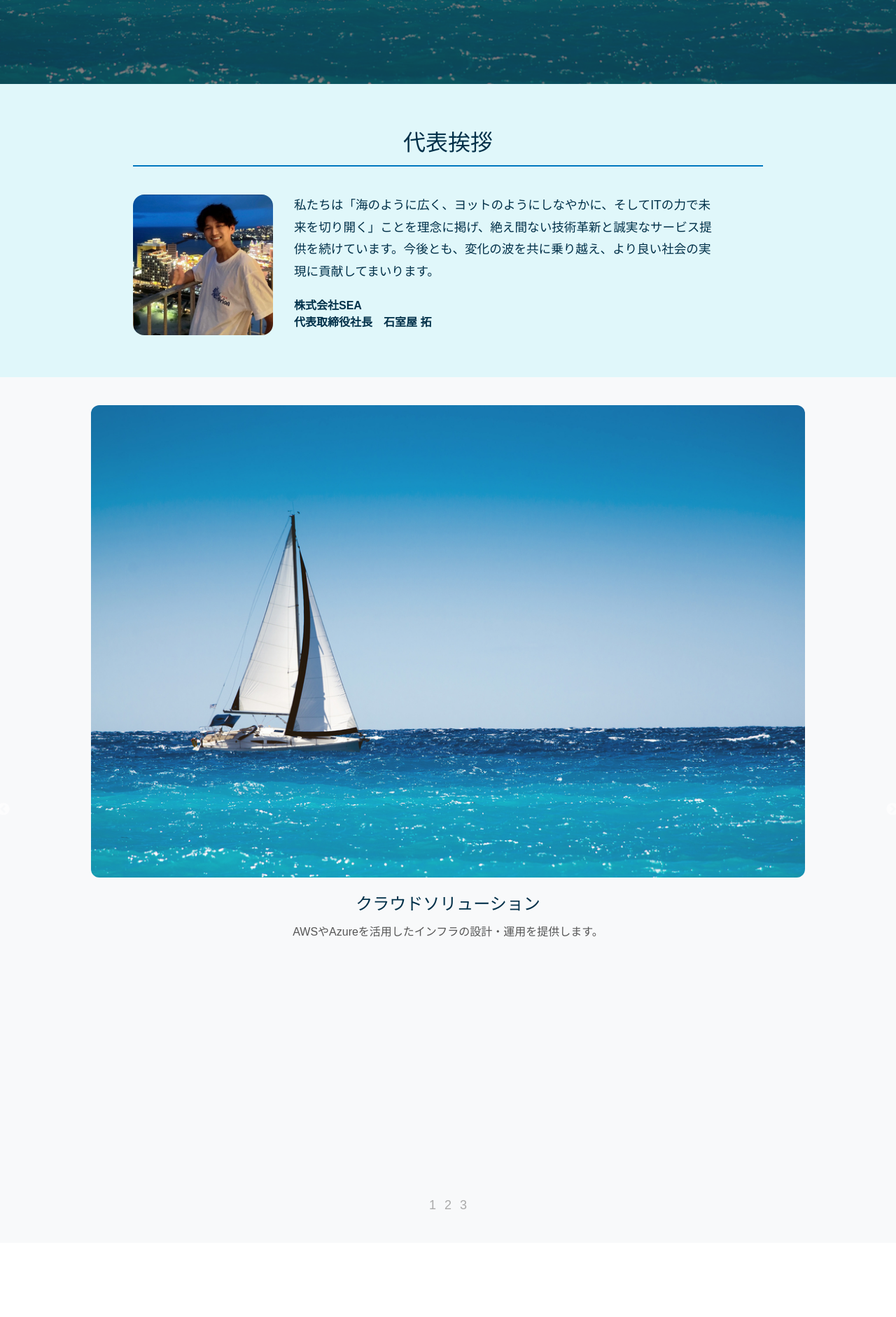
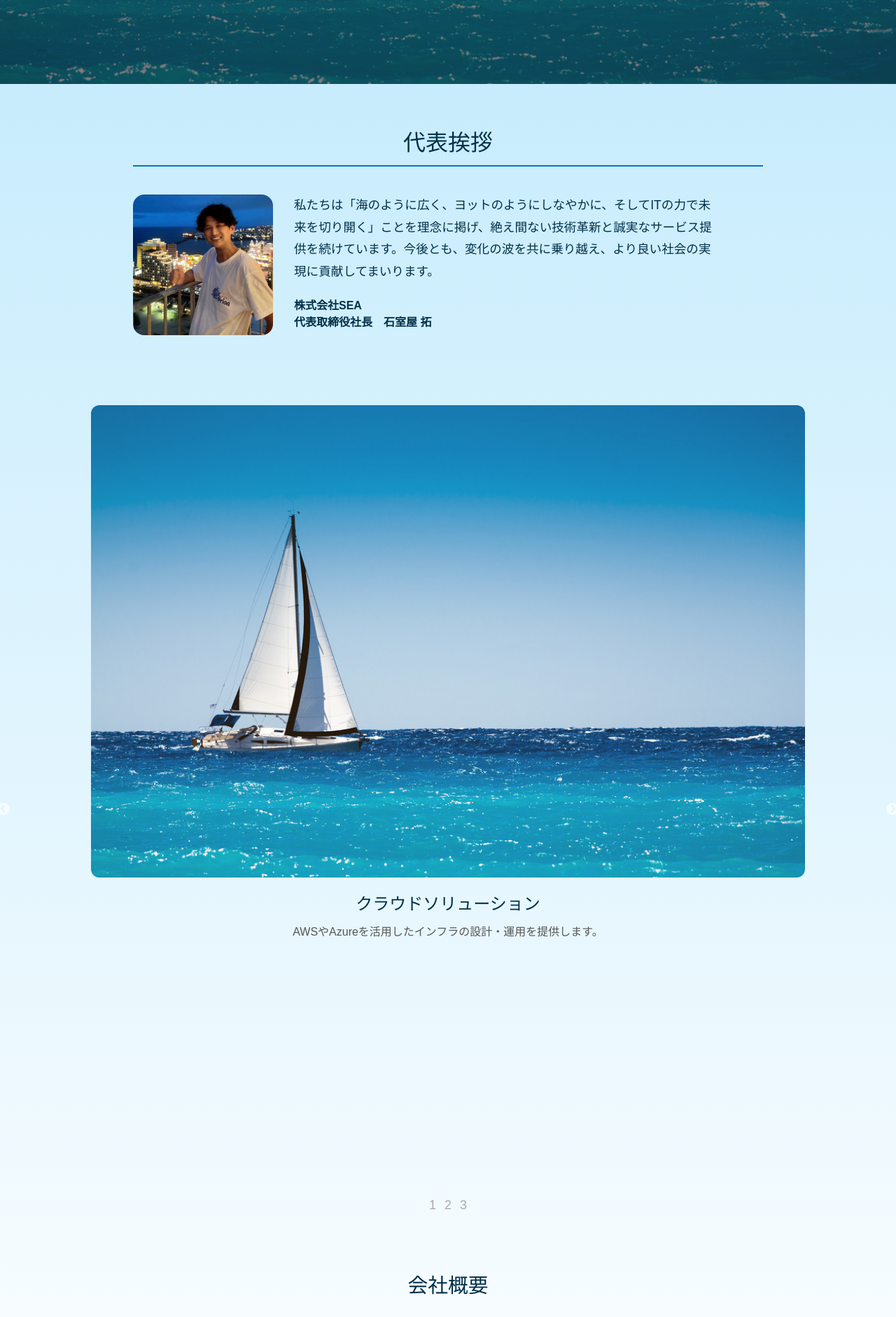
Before and after one commit to sea-four/-SEA-Corporate-Site, a Next.js app: page /stub in a window 1280 px wide. Shown: the part 680-2562 px from the top of the page at 70% size. Before the commit the page ends 2456 px from the top, so only its background shows below. Built offline with nearby package versions, Linux system fonts and the light colour scheme.

Commit message:
スタイル修正とlogoアップ

```diff
--- a/src/app/stub/page.tsx
+++ b/src/app/stub/page.tsx
@@ -1,4 +1,5 @@
 import CEOMessage from "@/components/CEOMessage/CEOMessage";
+import CompanyProfile from "@/components/CompanyProfile/CompanyProfile";
 import Hero from "@/components/Hero/Hero";
 import BusinessSlider from "@/components/Slider/BusinessSlider";
 import { IMAGE_PASH } from "@/consts/common/imagePass";
@@ -14,6 +15,7 @@ export default function Stub() {
         />
         <CEOMessage />
         <BusinessSlider />
+        <CompanyProfile />
       </main>
     </>
   );
--- a/src/components/CEOMessage/CEOMessage.module.css
+++ b/src/components/CEOMessage/CEOMessage.module.css
@@ -1,5 +1,4 @@
 .ceoMessage {
-  background-color: #e0f7fa;
   padding: 60px 20px;
   color: #003049;
   font-family: "Noto Sans JP", sans-serif;
--- a/src/components/Slider/BusinessSlider.module.css
+++ b/src/components/Slider/BusinessSlider.module.css
@@ -1,6 +1,5 @@
 .sliderSection {
   padding: 40px 20px;
-  background: #f8f9fa;
 }
 
 .slide {
```
Also changed, not shown: public/SEAlogo.png (added).
